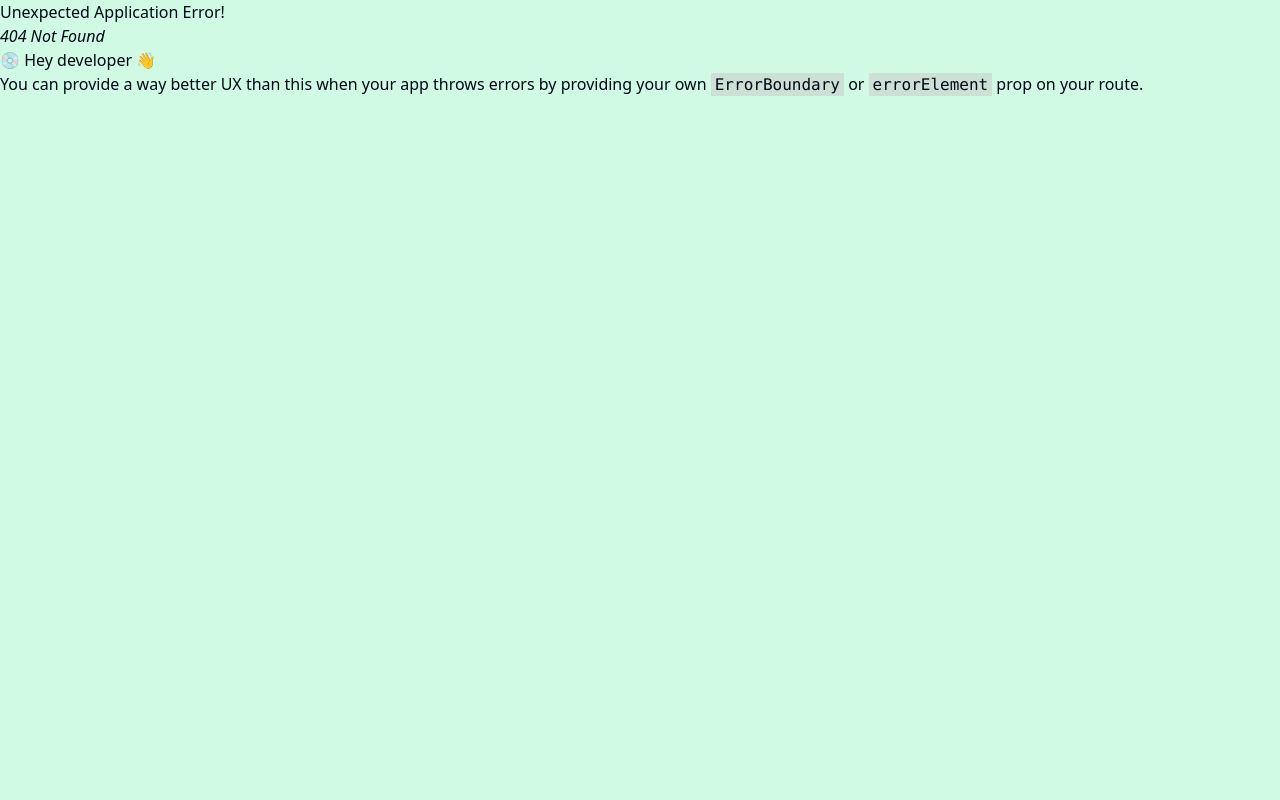
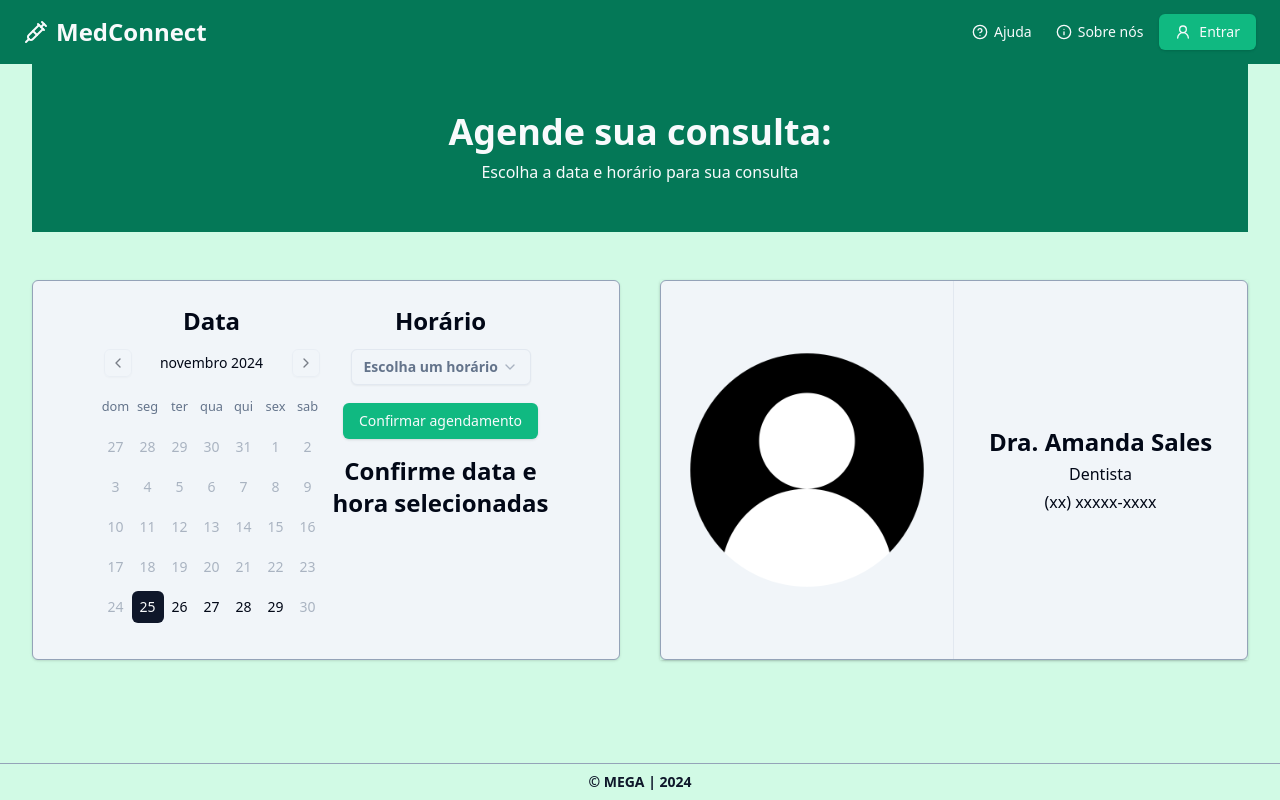
Before and after one commit to mpinheirodev/medconnect, a React (Vite) app: page /scheduling in a window 1280 px wide. Before the commit this address had no page. Built offline with nearby package versions, Linux system fonts and the light colour scheme.

Commit message:
some changes 25-11

```diff
--- a/src/components/card-doctor.tsx
+++ b/src/components/card-doctor.tsx
@@ -16,7 +16,7 @@ export function CardDoctor() {
         <h2>Dr. José</h2>
         <p>Clínico geral</p>
       </div>
-      <Link to="/agendamento">
+      <Link to="/scheduling">
         <Button className="bg-emerald-500 hover:bg-emerald-600 text-md">
           Agendar
         </Button>
--- /dev/null
+++ b/src/components/profile-card.tsx
@@ -0,0 +1,19 @@
+import userDefault from '@/assets/user-default.png';
+
+export function ProfileCard() {
+  return (
+    <div className="flex-1 h-full bg-slate-100 grid grid-cols-2 border border-slate-400 rounded-md shadow">
+      <div className='border-r place-content-center place-items-center'>
+        <img src={userDefault} alt="" className='w-[250px]' />
+
+      </div>
+      <div className='flex flex-col justify-center items-center' >
+        <div className='flex flex-col items-center justify-center gap-1'>
+          <h1 className='text-2xl font-bold '>Dra. Amanda Sales</h1>
+          <span>Dentista</span>
+          <span>(xx) xxxxx-xxxx</span>
+        </div>
+      </div>
+    </div>
+  )
+}
--- a/src/components/time-picker.tsx
+++ b/src/components/time-picker.tsx
@@ -8,6 +8,7 @@ import {
 
 type SelectFilterProps = {
   placeholder: string,
+  value?: string
 }
 
 export function TimePicker( { placeholder }: SelectFilterProps ) {
--- /dev/null
+++ b/src/pages/app/confirmation.tsx
@@ -0,0 +1,25 @@
+import { Button } from "@/components/ui/button"
+import { CircleCheck } from "lucide-react"
+
+export function Confimation() {
+  return (
+    <div className="bg-emerald-700 text-accent flex-1 -m-10 -mb-20 p-10 flex gap-4 flex-col items-center justify-center">
+      <CircleCheck className="h-40 w-40" />
+      <h1 className="text-3xl">Seu agendamento foi confirmado!</h1>
+      <div className="flex flex-col gap-2 items-center">
+        <span>Dra. Amanda Sales</span>
+        <span>{new Date().toLocaleDateString()}</span>
+        <span>{new Date().toLocaleTimeString()}</span>
+      </div>
+
+      <div className="flex flex-col gap-2">
+        <Button className="bg-emerald-500 hover:bg-emerald-600">
+          Ver seu agendamento
+        </Button>
+        <Button variant={"secondary"} className="text-accent-foreground">
+          Ir para tela inicial
+        </Button>
+      </div>
+    </div>
+  )
+}
--- /dev/null
+++ b/src/pages/app/profile.tsx
@@ -0,0 +1,8 @@
+
+export function Profile() {
+  return (
+    <div>
+      <h1>Profile</h1>
+    </div>
+  )
+}
--- a/src/pages/app/scheduling.tsx
+++ b/src/pages/app/scheduling.tsx
@@ -2,12 +2,16 @@ import { Calendar } from "@/components/ui/calendar";
 import { useState } from "react";
 import { ptBR } from 'date-fns/locale';
 import { TimePicker } from "@/components/time-picker";
+import { ProfileCard } from "@/components/profile-card";
+import { Button } from "@/components/ui/button";
+import { Link } from "react-router-dom";
 
 
 
 export function Scheduling() {
 
   const [date, setDate] = useState<Date | undefined>(new Date())
+  const [time, setTime] = useState('')
 
   return (
     <div className="-mt-10 flex flex-col gap-12">
@@ -15,9 +19,9 @@ export function Scheduling() {
         <h1 className="text-4xl font-bold">Agende sua consulta:</h1>
         <span className="">Escolha a data e horário para sua consulta</span>
       </div>
-      <div className="flex-1 flex flex-col items-start justify-center">
-        <div className="px-16 py-6 text-2xl font-semibold text-center rounded-md border border-slate-900 bg-slate-100 gap-4 flex justify-center" >
-          <div>
+      <div className="flex-1 grid grid-cols-2 gap-10 items-start justify-center">
+        <div className="px-16 py-6 text-2xl font-semibold text-center rounded-md border border-slate-400 bg-slate-100 grid grid-cols-2 justify-evenly shadow" >
+          <div className='flex flex-col justify-center items-center'>
             <h1>Data</h1>
             <Calendar
             locale={ptBR}
@@ -30,10 +34,38 @@ export function Scheduling() {
             ]}
             />
           </div>
-          <div className="flex flex-col gap-3">
-            <h1>Horário</h1>
-            <TimePicker placeholder="Escolha um horário" />
+          <div className="flex flex-col gap-4">
+            <div className="flex flex-col items-center gap-3">
+              <h1>Horário</h1>
+              <TimePicker placeholder="Escolha um horário" />
+            </div>
+            <div>
+              <Button
+              className="bg-emerald-500 hover:bg-emerald-600">
+                <Link to='/confirmation'>
+                  Confirmar agendamento
+                </Link>
+              </Button>
+            </div>
+            <div className="h-full text-md flex flex-col gap-2">
+              Confirme data e hora selecionadas
+              {date && time ?
+              <div className='flex flex-col gap-2'>
+                <span>
+                  {date?.toLocaleDateString()}
+                </span>
+                <span>
+                  {time}
+                </span>
+              </div>
+              :
+              <span></span>
+              }
+            </div>
           </div>
+        </div>
+        <div className="h-full shadow">
+          <ProfileCard />
         </div>
       </div>
     </div>
--- a/src/pages/app/welcome.tsx
+++ b/src/pages/app/welcome.tsx
@@ -17,7 +17,7 @@ export function Welcome() {
           <h1 className='text-6xl font-semibold w-[600px]'>
             Cuidamos de você com empatia e inovação, trazendo soluções avançadas para cuidar da sua saúde.
           </h1>
-          <Button className='bg-emerald-500 text-xl font-bold w-fit p-8 hover:bg-emerald-700'>
+          <Button className='bg-emerald-500 text-xl font-bold w-fit p-8 hover:bg-emerald-700 shadow'>
             Marque aqui sua consulta
           </Button>
         </div>
@@ -30,7 +30,7 @@ export function Welcome() {
           <SelectFilter type='medico' placeholder='Médico' />
           <DatePicker />
           <TimePicker placeholder='Horário' />
-          <Button type='submit' className='bg-emerald-500 font-bold hover:bg-emerald-600'>
+          <Button type='submit' className='bg-emerald-500 font-bold hover:bg-emerald-600 shadow'>
             Filtrar
             <Filter className='w-6 h-6' />
           </Button>
--- a/src/pages/auth/sign-in.tsx
+++ b/src/pages/auth/sign-in.tsx
@@ -10,6 +10,7 @@ import { Label } from '@/components/ui/label'
 
 const signInForm = z.object({
   email: z.string().email(),
+  password: z.string(),
 })
 
 type signInForm = z.infer<typeof signInForm>
@@ -42,7 +43,7 @@ export function SignIn() {
     <>
       <Helmet title="Login" />
       <div className="p-8">
-        <Button variant="outline" asChild className="absolute right-8 top-8 bg-emerald-500 hover:bg-emerald-600 text-accent hover:text-accent font-bold">
+        <Button variant="outline" asChild className="absolute right-8 top-8 bg-emerald-500 hover:bg-emerald-600 text-accent hover:text-accent font-bold shadow">
           <Link to="/sign-up">Cadastrar-se</Link>
         </Button>
         <div className="flex w-[350px] flex-col justify-center gap-6">
@@ -62,10 +63,10 @@ export function SignIn() {
             </div>
             <div className="space-y-2">
               <Label htmlFor="password">Senha</Label>
-              <Input id="password" type="password" {...register('email')} />
+              <Input id="password" type="password" {...register('password')} />
             </div>
 
-            <Button disabled={isSubmitting} type="submit" className="w-full bg-emerald-500 hover:bg-emerald-600 font-bold hover:text-accent">
+            <Button disabled={isSubmitting} type="submit" className="w-full bg-emerald-500 hover:bg-emerald-600 font-bold hover:text-accent shadow">
               Acessar
             </Button>
           </form>
--- a/src/pages/auth/sign-up.tsx
+++ b/src/pages/auth/sign-up.tsx
@@ -46,10 +46,10 @@ export function SignUp() {
     <>
       <Helmet title="Cadastro" />
       <div className="p-8">
-        <Button variant="outline" asChild className="absolute right-8 top-8 bg-emerald-500 hover:bg-emerald-600 text-accent hover:text-accent">
+        <Button variant="outline" asChild className="absolute right-8 top-8 bg-emerald-500 hover:bg-emerald-600 text-accent hover:text-accent shadow">
           <Link to="/sign-in">Fazer login</Link>
         </Button>
-        <div className="flex w-[350px] flex-col justify-center gap-6">
+        <div className="flex w-[450px] flex-col justify-center gap-6">
           <div className="flex flex-col gap-2 text-center">
             <h1 className="text-2xl font-semibold tracking-tight">
               Criar conta grátis
@@ -60,11 +60,13 @@ export function SignUp() {
           </div>
 
           <form onSubmit={handleSubmit(handleSignUp)} className="space-y-4">
+            <div className='grid grid-cols-2 gap-4'>
               <div className="space-y-2">
                 <Label htmlFor="pacientName">Nome completo</Label>
                 <Input
                   id="pacientName"
                   type="text"
+                  placeholder='Digite seu nome...'
                   {...register('pacientName')}
                 />
               </div>
@@ -73,6 +75,7 @@ export function SignUp() {
                 <Input
                 id="email"
                 type="email"
+                placeholder='email@exemplo.com'
                 {...register('email')}
                 />
               </div>
@@ -81,19 +84,39 @@ export function SignUp() {
                 <Input
                   id="password"
                   type="password"
+                  placeholder='********'
                   {...register('password')}
                 />
               </div>
               <div className="space-y-2">
-              <Label htmlFor="password">Digite novamente sua senha</Label>
+                <Label htmlFor="password">Digite a senha novamente</Label>
                 <Input
                 id="password"
                 type="password"
+                placeholder='********'
                 {...register('password')}
                 />
               </div>
+              <div className="space-y-2">
+                <Label htmlFor="phone">Digite número de contato</Label>
+                <Input
+                id="phone"
+                type="tel"
+                placeholder='(99) 99999-9999'
+                {...register('phone')}
+                />
+              </div>
+              <div className="space-y-2">
+                <Label htmlFor="birthDate">Data de nascimento</Label>
+                <Input
+                id="birthDate"
+                type="date"
+                {...register('birthDate')}
+                />
+              </div>
+            </div>
 
-            <Button disabled={isSubmitting} type="submit" className="w-full bg-emerald-500 hover:bg-emerald-600 font-bold hover:text-accent">
+            <Button disabled={isSubmitting} type="submit" className="w-full bg-emerald-500 hover:bg-emerald-600 font-bold hover:text-accent shadow">
               Finalizar cadastro
             </Button>
 
--- a/src/routes.tsx
+++ b/src/routes.tsx
@@ -6,6 +6,8 @@ import { Scheduling } from './pages/app/scheduling'
 import { AuthLayout } from '@/pages/_layouts/auth'
 import { SignIn } from './pages/auth/sign-in'
 import { SignUp } from './pages/auth/sign-up'
+import { Confimation } from './pages/app/confirmation'
+import { Profile } from './pages/app/profile'
 
 export const router = createBrowserRouter([
   {
@@ -13,7 +15,9 @@ export const router = createBrowserRouter([
     element: <AppLayout />,
     children: [
       { path: '/', element: <Welcome /> },
-      { path: '/agendamento', element: <Scheduling /> },
+      { path: '/scheduling', element: <Scheduling /> },
+      { path: '/confirmation', element: <Confimation /> },
+      { path: '/profile', element: <Profile /> },
     ],
   },
   {
```
Lines whose indentation alone changed are shown as unchanged.
